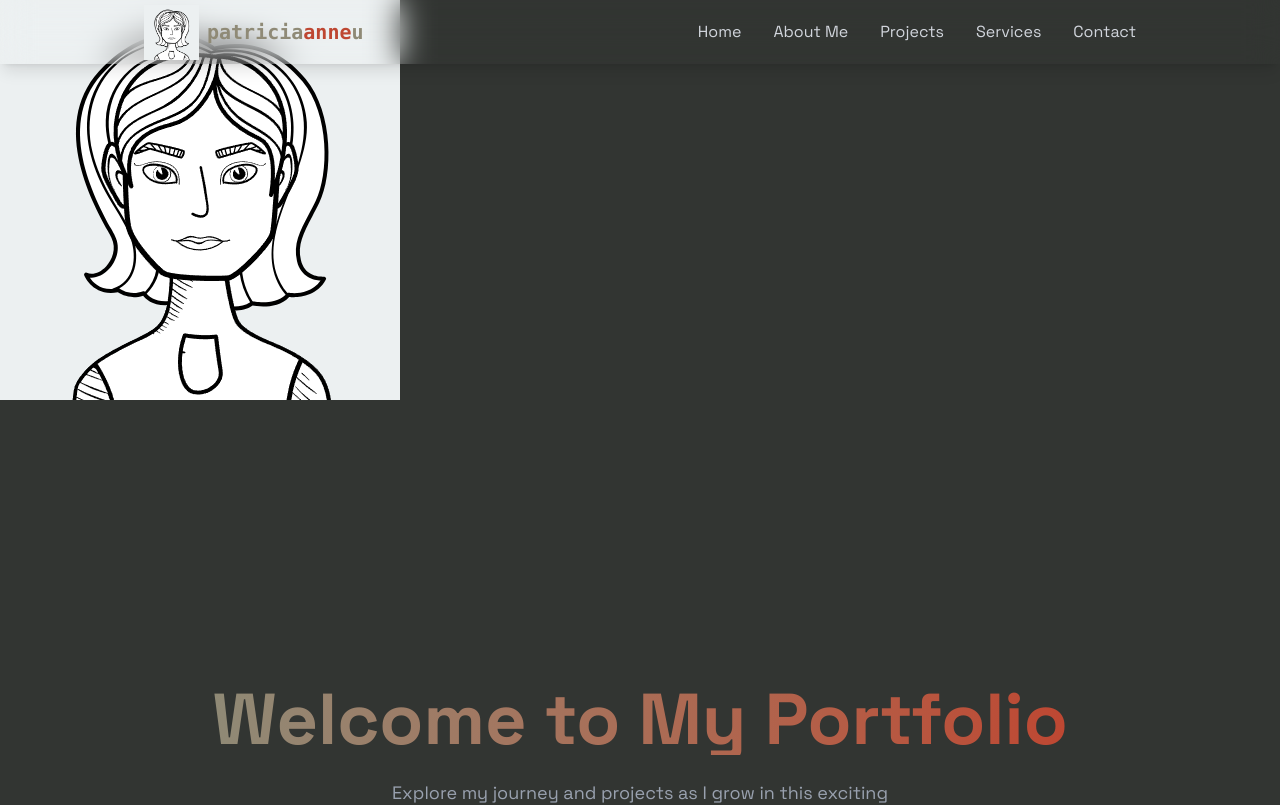
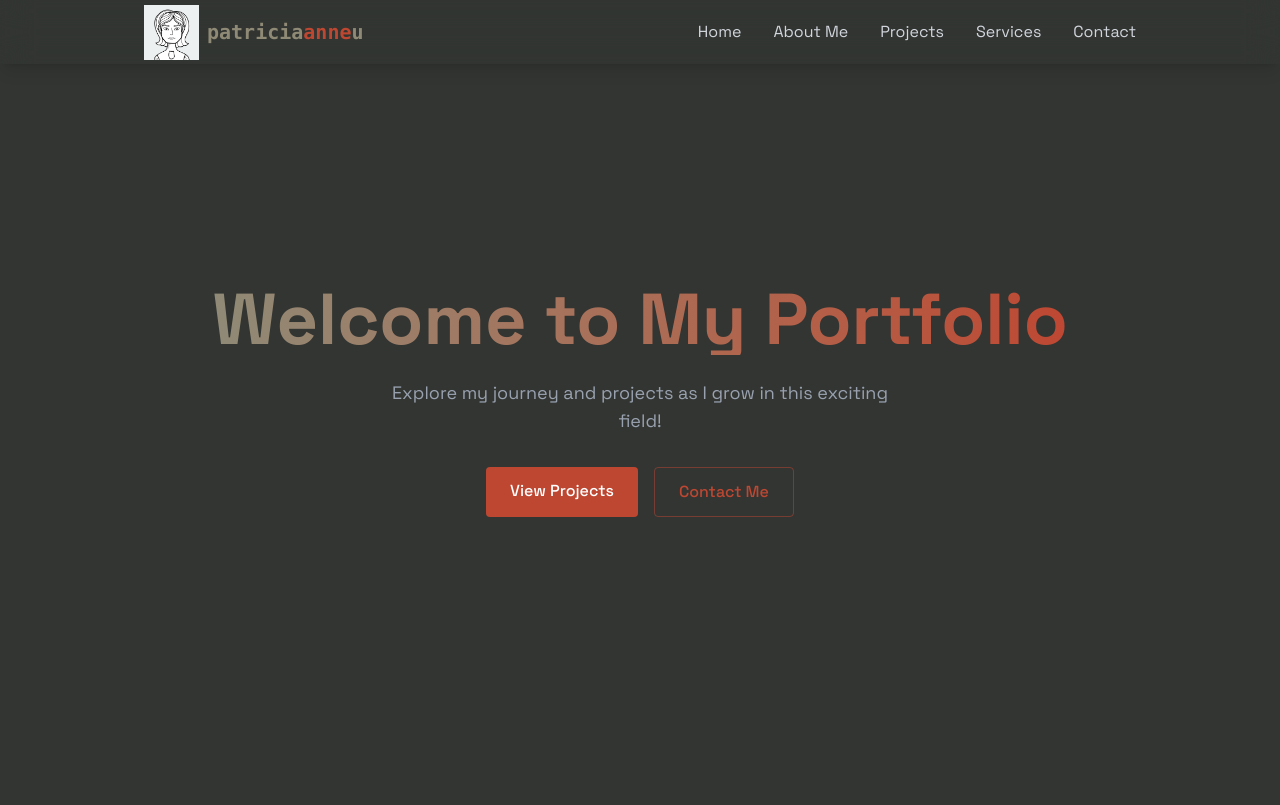
Before and after one commit to patriciaanneu/patriciaanneu-portfolio, a React (Vite) app: page / in a window 1280 px wide. Shown: the top 805 px of the page. Built offline with nearby package versions, Linux system fonts and the light colour scheme.

Commit message:
remove img src

```diff
--- a/src/App.jsx
+++ b/src/App.jsx
@@ -28,7 +28,6 @@ function App() {
       <div className={`min-h-screen transition-opacity duration-700 ${isLoaded ? 'opacity-100' : 'opacity-0'} bg-[#323532] text-[#8F8A76]`}>
 
         <NavBar menuOpen={menuOpen} setMenuOpen={setMenuOpen}/>
-        <img src='/icon.png' alt='icon'/>
         <MobileMenu menuOpen={menuOpen} setMenuOpen={setMenuOpen}/>
         <Home />
         <About />
```
